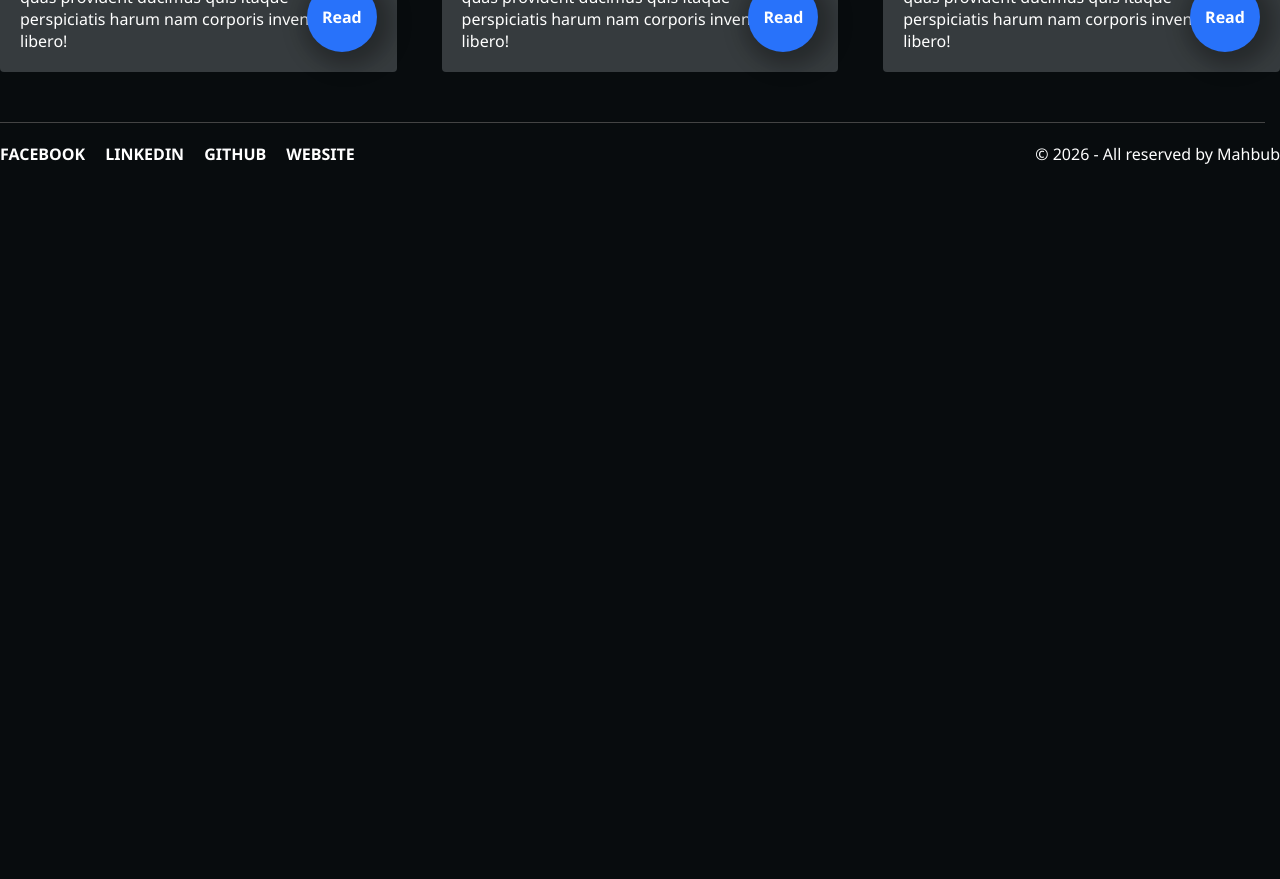
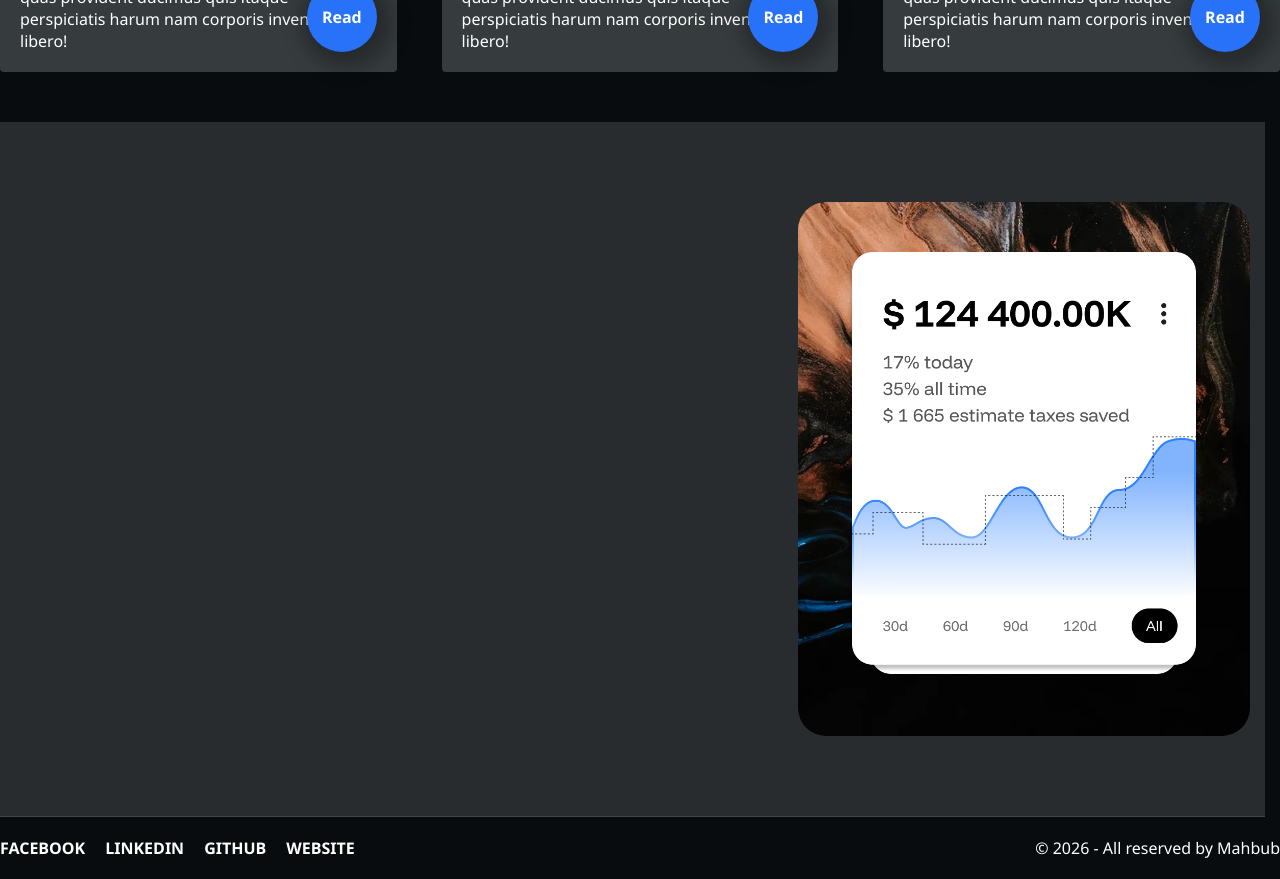
Before and after one commit to ormahbub/react-frontend-headless, a React (Vite) app: page / in a window 1280 px wide. Shown: the part 1360-2239 px from the top of the page. Before the commit the page ends 1545 px from the top, so only its background shows below. Built offline with nearby package versions, Linux system fonts and the light colour scheme; a web font is replaced by a local one.

Commit message:
Team section added and just the right image box is added.

```diff
--- a/src/pages/Home/Home.jsx
+++ b/src/pages/Home/Home.jsx
@@ -1,12 +1,14 @@
 import "./Home.css";
 import Hero from "./Hero/Hero";
 import RecentPosts from "./RecentPosts/RecentPosts";
+import TeamSection from "./TeamSection/TeamSection";
 
 const Home = () => {
   return (
     <div className="home" id="home">
       <Hero />
       <RecentPosts />
+      <TeamSection />
     </div>
   );
 };
--- /dev/null
+++ b/src/pages/Home/TeamSection/TeamSection.css
@@ -0,0 +1,29 @@
+.team-section {
+  background-color: #ffffff22;
+  padding: 50px 0;
+}
+.team-section .container {
+  display: flex;
+  justify-content: space-between;
+  align-items: center;
+}
+.team-section .left-content {
+  width: 60%;
+}
+.team-section .right-content {
+  width: 40%;
+}
+.team-section .right-content {
+  padding: 30px;
+}
+.team-section .right-content .image-box {
+  background: url("../../../assets/chart-image-bg.jpg");
+  background-size: cover;
+  background-position: center center;
+  background-repeat: no-repeat;
+  border-radius: 28px;
+  padding: 50px;
+}
+.team-section .right-content img {
+  max-width: 100%;
+}
--- /dev/null
+++ b/src/pages/Home/TeamSection/TeamSection.jsx
@@ -0,0 +1,19 @@
+import "./TeamSection.css";
+import chartImage from "../../../assets/chart-image.jpg";
+
+const TeamSection = () => {
+  return (
+    <section className="team-section">
+      <div className="container">
+        <div className="left-content"></div>
+        <div className="right-content">
+          <div className="image-box">
+            <img src={chartImage} alt="Chart" />
+          </div>
+        </div>
+      </div>
+    </section>
+  );
+};
+
+export default TeamSection;
```
Also changed, not shown: src/assets/chart-image-bg.jpg (added), src/assets/chart-image.jpg (added).
